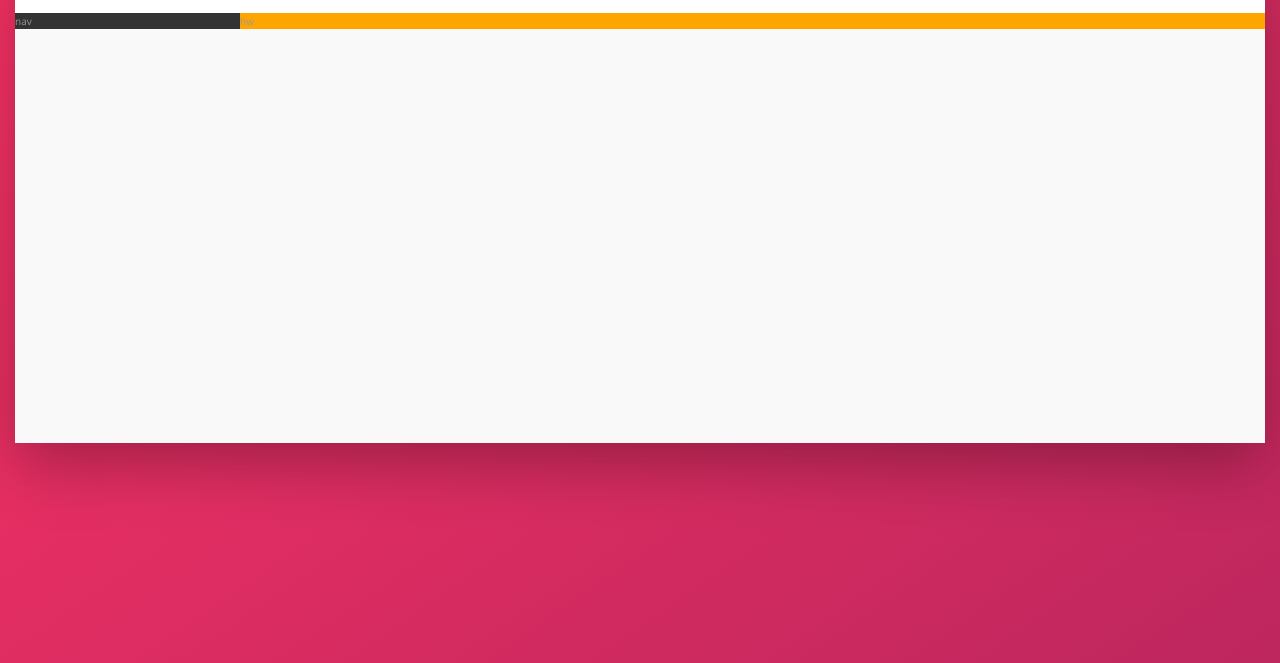
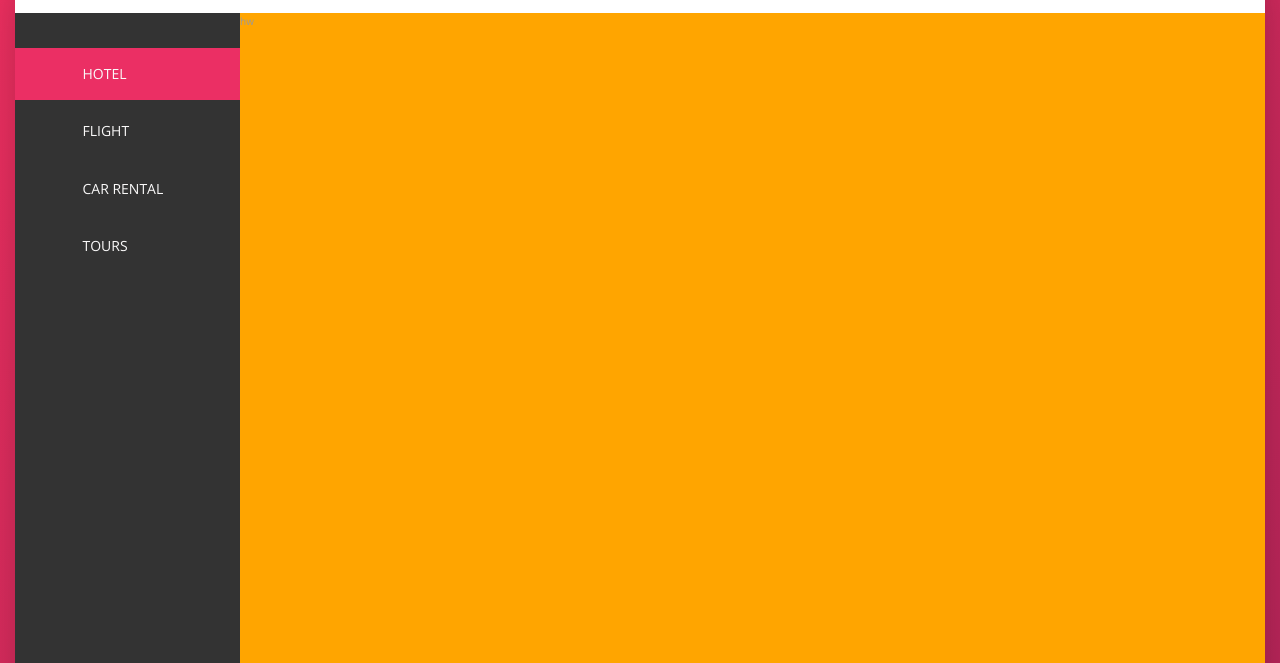
Before and after one commit to KarolinaKotwica/Hotel-project-html-css, a website: page index.html in a window 1280 px wide. Shown: the part 137-800 px from the top of the page. Drawn offline with nearby package versions, Linux system fonts and the light colour scheme.

Commit message:
Style nav

```diff
--- a/index.html
+++ b/index.html
@@ -49,7 +49,46 @@
             </header>
             <div class="content">
                 <nav class="sidebar">
-                    nav
+
+                    <ul class="side-nav">
+                        <li class="side-nav__item side-nav__item--active">
+                            <a href="#" class="side-nav__link">
+                                <svg class="side-nav__icon">
+                                    <use xlink:href="img/sprite.svg#icon-home"></use>
+                                </svg>
+                                <span>Hotel</span>
+                            </a>
+                        </li>
+                        <li class="side-nav__item">
+                            <a href="#" class="side-nav__link">
+                                <svg class="side-nav__icon">
+                                    <use xlink:href="img/sprite.svg#icon-aircraft"></use>
+                                </svg>
+                                <span>Flight</span>
+                            </a>
+                        </li>
+                        <li class="side-nav__item">
+                            <a href="#" class="side-nav__link">
+                                <svg class="side-nav__icon">
+                                    <use xlink:href="img/sprite.svg#icon-key"></use>
+                                </svg>
+                                <span>Car rental</span>
+                            </a>
+                        </li>
+                        <li class="side-nav__item">
+                            <a href="#" class="side-nav__link">
+                                <svg class="side-nav__icon">
+                                    <use xlink:href="img/sprite.svg#icon-map"></use>
+                                </svg>
+                                <span>Tours</span>
+                            </a>
+                        </li>
+                    </ul>
+
+                    <div class="legal">
+                        &copy; 2017 by trillo. All right reserved.
+                    </div>
+
                 </nav>
                 <main class="hotel-view">
                     hw
--- a/sass/_components.scss
+++ b/sass/_components.scss
@@ -110,3 +110,72 @@
         margin-right: 1rem;
     }
 }
+
+// navigation
+.side-nav {
+
+    font-size: 1.4rem;
+    list-style-type: none;
+    margin-top: 3.5rem;
+
+    &__item {
+        position: relative;
+
+        &:not(:last-child) {
+            margin-bottom: .5rem;
+        }
+    }
+
+    &__item:before {
+        content: '';
+        position: absolute;
+        top: 0;
+        left: 0;
+        height: 100%;
+        width: 3px;
+        background-color: var(--color-primary);
+        transform: scaleY(0);
+        transition: transform .2s,
+                    width .4s cubic-bezier(1,0,0,1) .2s,
+                    background-color .1s;
+    }
+
+    &__item:hover::before,
+    &__item--active:before {
+        transform: scaleY(1);
+        width: 100%;
+    }
+
+    &__item:active::before {
+        background-color: var(--color-primary-light);
+    }
+
+    &__link:link,
+    &__link:visited {
+        color: var(--color-grey-light-1);
+        text-decoration: none;
+        text-transform: uppercase;
+        display: block;
+        padding: 1.5rem 3rem;
+        position: relative;
+        z-index: 5;
+
+        display: flex;
+        align-items: center;
+    }
+
+    &__icon {
+        width: 1.75rem;
+        height: 1.75rem;
+        margin-right: 2rem;
+        fill: currentColor;
+    }
+}
+
+// legal text
+.legal {
+    font-size: 1.2rem;
+    text-align: center;
+    padding: 2.5rem;
+    color: var(--color-grey-light-4);
+}
--- a/sass/_layout.scss
+++ b/sass/_layout.scss
@@ -25,10 +25,14 @@
 .sidebar {
     background-color: var(--color-grey-dark);
     flex: 0 0 18%;
+    display: flex;
+    justify-content: space-between;
+    flex-direction: column;
 }
 
 .hotel-view {
     background-color: #fff;
     flex-grow: 1;
     background-color: orange;
+    height: 80rem;
 }
```
Also changed, not shown: css/style.css.
